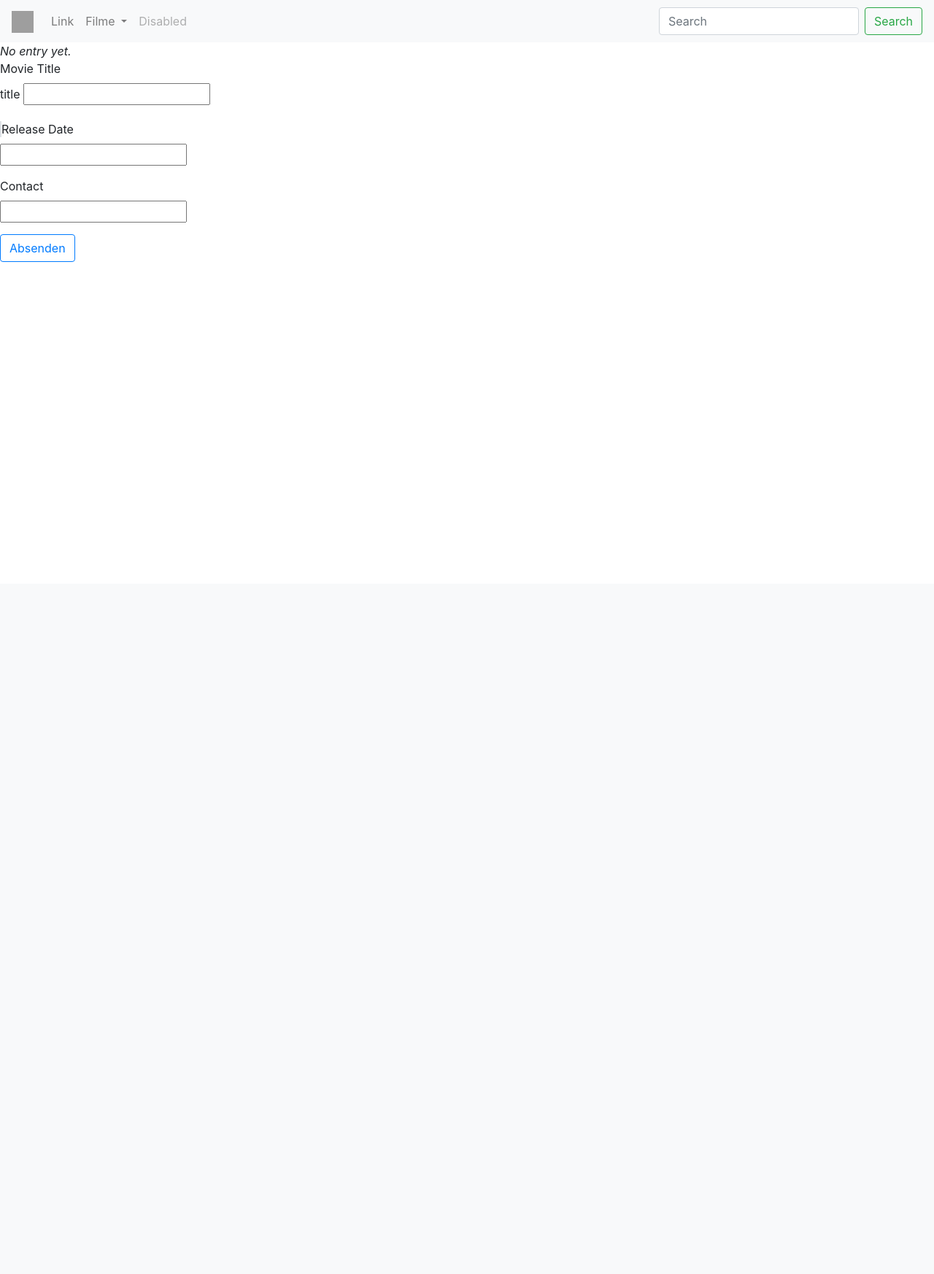
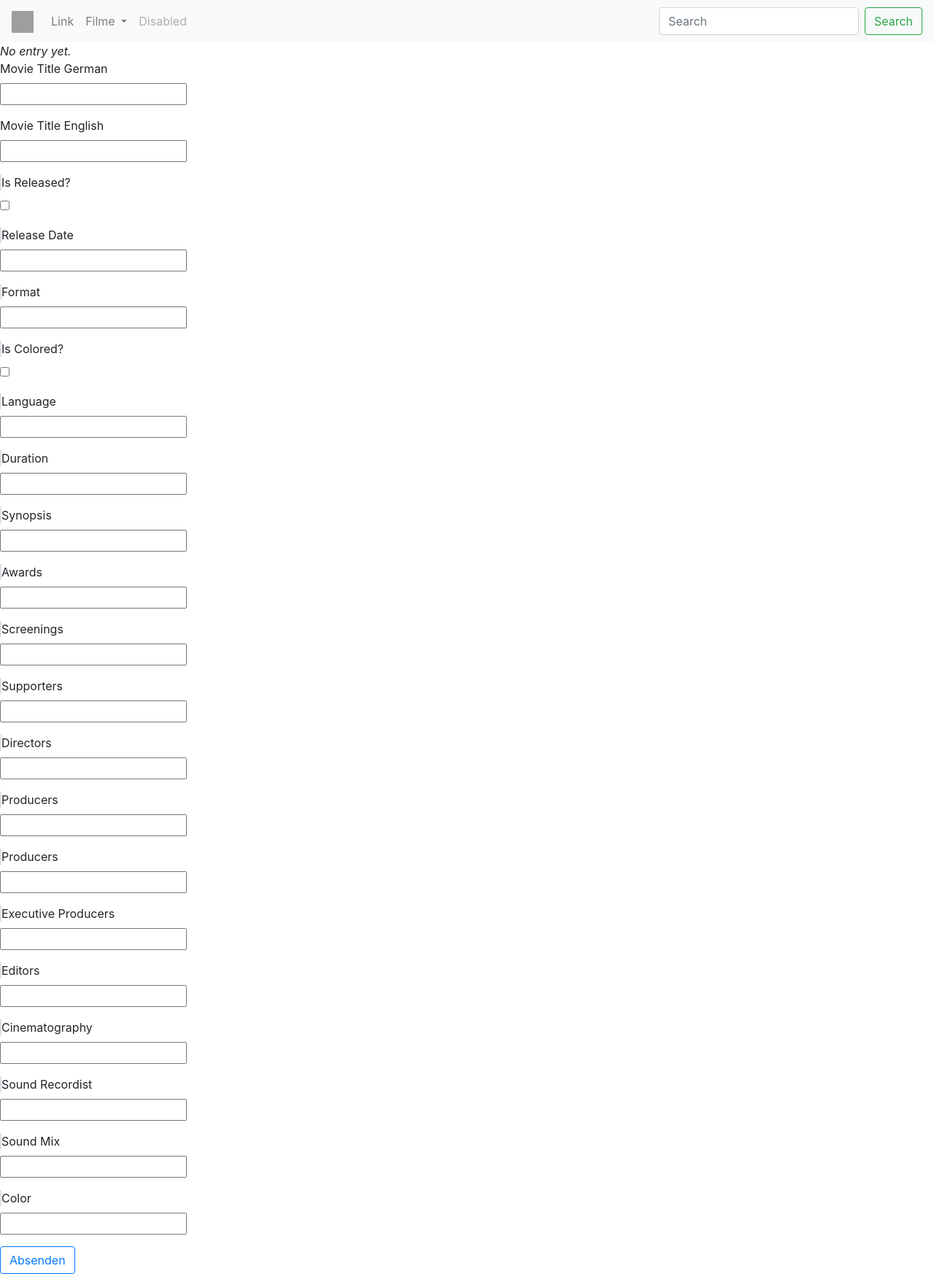
Before and after one commit to TomVolkmann/wa-film, a Flask app: page /show in a window 1280 px wide. Shown: the whole page at 73% size. Before the commit the page ends 359 px from the top, so only its background shows below. Run offline with Flask 2, Linux system fonts and the light colour scheme; data that the repository does not hold is empty; some libraries are stand-ins or nearby versions; grey boxes are pictures that could not be loaded.

Commit message:
Working Database

```diff
--- a/app/forms.py
+++ b/app/forms.py
@@ -4,9 +4,26 @@ from wtforms.validators import ValidationError, DataRequired, Email, EqualTo
 from app.models import User
 
 class PostMovieForm(FlaskForm):
-    title = StringField('title', validators=[DataRequired()])
-    release_date = StringField('Release date', validators=[DataRequired()])
-    contact = StringField('Regisseur')
+    title_DE = StringField(validators=[DataRequired()])
+    title_EN = StringField(validators=[DataRequired()])
+    isReleased = BooleanField(validators=[DataRequired()])
+    release_date = StringField()
+    format = StringField()
+    isColored = BooleanField()
+    language = StringField()
+    duration = StringField()
+    synopsis = StringField()
+    awards = StringField()
+    screenings = StringField()
+    supporters = StringField()
+    directors = StringField()
+    producers = StringField()
+    executive_producers = StringField()
+    editors = StringField()
+    cinematography = StringField()
+    sound_recordist = StringField()
+    sound_mix = StringField()
+    color = StringField()
 
 class LoginForm(FlaskForm):
     username = StringField('Username', validators=[DataRequired()])
--- a/app/models.py
+++ b/app/models.py
@@ -66,27 +66,37 @@ class Movie(db.Model):
     contacts = db.relationship("Contact",secondary='link')
 
     def addMovie(input):
-        movie = Movie(title=input["title"],release_date=input["release_date"])
-        contact = Contact(name=input['contact'])
+        movie = Movie(title_DE=input["title_DE"],title_EN=input["title_EN"],isReleased=input["isReleased"],release_date=input["release_date"])
+        #contact = Contact(name=input['contact'])
 
-        movie.contacts.append(contact)
+        #movie.contacts.append(contact)
 
         db.session.add(movie)
-        db.session.add(contact)
+        #db.session.add(contact)
         db.session.commit()
         db.session.close()
 
     def getMovies():
         movies = []
-        for x in db.session.query(Movie, Contact).filter(Link.movies_id == Movie.id,
-            Link.contact_id == Contact.id).order_by(Link.movies_id).all():
+        # for x in db.session.query(Movie, Contact).filter(Link.movies_id == Movie.id,
+        #     Link.contact_id == Contact.id).order_by(Link.movies_id).all():
 
+        #     movie_total = {
+        #         "id" : x.Movie.id,
+        #         "title" : x.Movie.title_DE,
+        #         "release_date" : x.Movie.release_date,
+        #         "name" : x.Contact.name
+        #     }
+
+        for x in db.session.query(Movie).all():
             movie_total = {
-                "id" : x.Movie.id,
-                "title" : x.Movie.title_DE,
-                "release_date" : x.Movie.release_date,
-                "name" : x.Contact.name
+                "id" : x.id,
+                "title_DE" : x.title_DE,
+                "title_EN" : x.title_EN,
+    	        "isReleased" : x.isReleased,
+                "release_date" : x.release_date,
             }
+
             movies.append(movie_total)
         db.session.close()
         return movies
--- a/app/routes.py
+++ b/app/routes.py
@@ -22,9 +22,10 @@ def show_entries():
 def add_movie():
     form = PostMovieForm()
     e = {
-        'title': form.data['title'],
+        'title_DE': form.data['title_DE'],
+        'title_EN': form.data['title_EN'],
         'release_date': form.data['release_date'],
-        'contact': form.data['contact']
+        'isReleased': form.data['isReleased']
     }
     print(e)
     Movie.addMovie(e)
--- a/app/templates/show_entries.html
+++ b/app/templates/show_entries.html
@@ -51,9 +51,9 @@
 
 {% if entries | length > 0 %}
 {%for entry in entries%}
-<h3 >{{entry.title }}</h3 >
+<h3 >{{entry.title_DE }}</h3 >
 <div >
-    {{entry.name}}
+    {{entry.isReleased}}
     {{entry.release_date}}
 </div >
 
@@ -65,8 +65,19 @@
 
 <form action="/add_entry" method="post">
     <div class="form-group px5">
-        <label for="title">Movie Title</label><br>
-        {{ form.title.label }} {{ form.title() }}
+        <label for="title_DE">Movie Title German</label><br>
+        {{ form.title_DE() }}
+    </div>
+
+    <div class="form-group px5">
+      <label for="title_EN">Movie Title English</label><br>
+      {{ form.title_EN() }}
+    </div>
+
+    <div class="form-group">
+      <span class="border"></span>
+      <label for="isReleased">Is Released?</label><br>
+      {{ form.isReleased() }}
     </div>
 
     <div class="form-group">
@@ -76,9 +87,107 @@
     </div>
 
     <div class="form-group">
-        <label for="contact">Contact</label><br>
-        {{ form.contact() }}
+      <span class="border"></span>
+      <label for="format">Format</label><br>
+      {{ form.format() }}
     </div>
+
+    <div class="form-group">
+      <span class="border"></span>
+      <label for="isColored">Is Colored?</label><br>
+      {{ form.isColored() }}
+    </div>
+
+    <div class="form-group">
+      <span class="border"></span>
+      <label for="language">Language</label><br>
+      {{ form.language() }}
+    </div>
+
+    <div class="form-group">
+      <span class="border"></span>
+      <label for="duration">Duration</label><br>
+      {{ form.duration() }}
+    </div>
+
+    <div class="form-group">
+      <span class="border"></span>
+      <label for="synopsis">Synopsis</label><br>
+      {{ form.synopsis() }}
+    </div>
+
+    <div class="form-group">
+      <span class="border"></span>
+      <label for="awards">Awards</label><br>
+      {{ form.awards() }}
+    </div>
+
+    <div class="form-group">
+      <span class="border"></span>
+      <label for="screenings">Screenings</label><br>
+      {{ form.screenings() }}
+    </div>
+
+    <div class="form-group">
+      <span class="border"></span>
+      <label for="supporters">Supporters</label><br>
+      {{ form.supporters() }}
+    </div>
+
+    <div class="form-group">
+      <span class="border"></span>
+      <label for="directors">Directors</label><br>
+      {{ form.directors() }}
+    </div>
+
+    <div class="form-group">
+      <span class="border"></span>
+      <label for="producers">Producers</label><br>
+      {{ form.producers() }}
+    </div>
+
+    <div class="form-group">
+      <span class="border"></span>
+      <label for="producers">Producers</label><br>
+      {{ form.producers() }}
+    </div>
+
+    <div class="form-group">
+      <span class="border"></span>
+      <label for="executive_producers">Executive Producers</label><br>
+      {{ form.executive_producers() }}
+    </div>
+
+    <div class="form-group">
+      <span class="border"></span>
+      <label for="editors">Editors</label><br>
+      {{ form.editors() }}
+    </div>
+
+    <div class="form-group">
+      <span class="border"></span>
+      <label for="cinematography">Cinematography</label><br>
+      {{ form.cinematography() }}
+    </div>
+
+    <div class="form-group">
+      <span class="border"></span>
+      <label for="sound_recordist">Sound Recordist</label><br>
+      {{ form.sound_recordist() }}
+    </div>
+
+    <div class="form-group">
+      <span class="border"></span>
+      <label for="sound_mix">Sound Mix</label><br>
+      {{ form.sound_mix() }}
+    </div>
+
+    <div class="form-group">
+      <span class="border"></span>
+      <label for="color">Color</label><br>
+      {{ form.color() }}
+    </div>
+
     <input type="submit" class="btn btn-outline-primary" value="Absenden">
 </form>
 </body>
```
Also changed, not shown: README.md, app.db.
